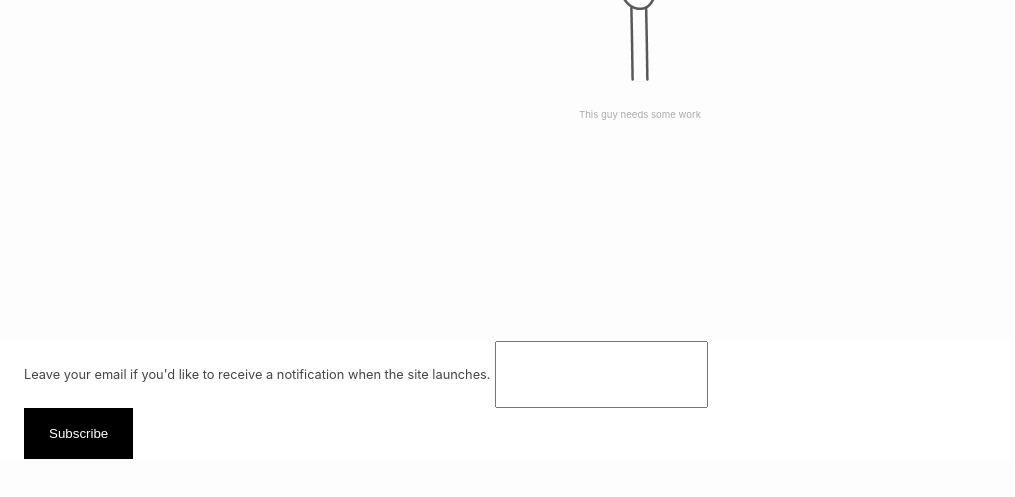
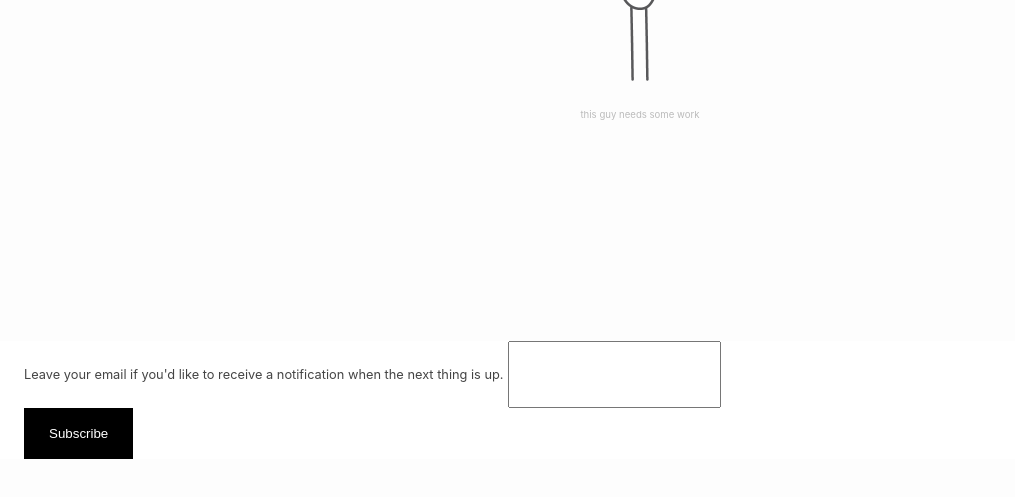
Before and after one commit to energy7/knowyoga, a Jekyll site: the page built from index.html, in a window 1280 px wide. Shown: the part 345-842 px from the top of the page, without its empty margins (0-1015 px from the left). Built offline with Jekyll 4.4.1, drawn with Linux system fonts in a browser that asks for light colours; comment, search, counter and statistics services are not loaded.

Commit message:
text changes

```diff
--- a/_includes/mailchimp.html
+++ b/_includes/mailchimp.html
@@ -2,7 +2,7 @@
 <div id="mc_embed_signup">
 <form action="https://fridaysfor.us9.list-manage.com/subscribe/post?u=1aa68dc9ebeb6f14b14a94ceb&amp;id=10ef3596d8" method="post" id="mc-embedded-subscribe-form" name="mc-embedded-subscribe-form" class="validate" target="_blank" novalidate>
   <div id="mc_embed_signup_scroll">
-  	<label for="mce-EMAIL">Leave your email if you'd like to receive a notification when the site launches.</label>
+  	<label for="mce-EMAIL">Leave your email if you'd like to receive a notification when the next thing is up.</label>
   	<input type="email" value="" name="EMAIL" class="email" id="mce-EMAIL" placeholder="" required>
     <!-- real people should not fill this in and expect good things - do not remove this or risk form bot signups-->
     <div style="position: absolute; left: -5000px;" aria-hidden="true"><input type="text" name="b_1aa68dc9ebeb6f14b14a94ceb_10ef3596d8" tabindex="-1" value=""></div>
--- a/_sass/_teaser.scss
+++ b/_sass/_teaser.scss
@@ -6,7 +6,7 @@
 
 .verysmol {
   font-size: .6rem;
-  color: #AAA;
+  color: #BBB;
   text-align: center;
   display: block;
   margin-top: 20px;
--- a/index.html
+++ b/index.html
@@ -7,6 +7,6 @@ layout: teaser
   <h1 class="tease">Come back next week! I'm making drawings.</h1>
 
   <div class="breathe">&nbsp;</div>
-  <small class="verysmol">This guy needs some work</small>
+  <small class="verysmol">this guy needs some work</small>
 
 </div>
```
Also changed, not shown: 3 other files.
